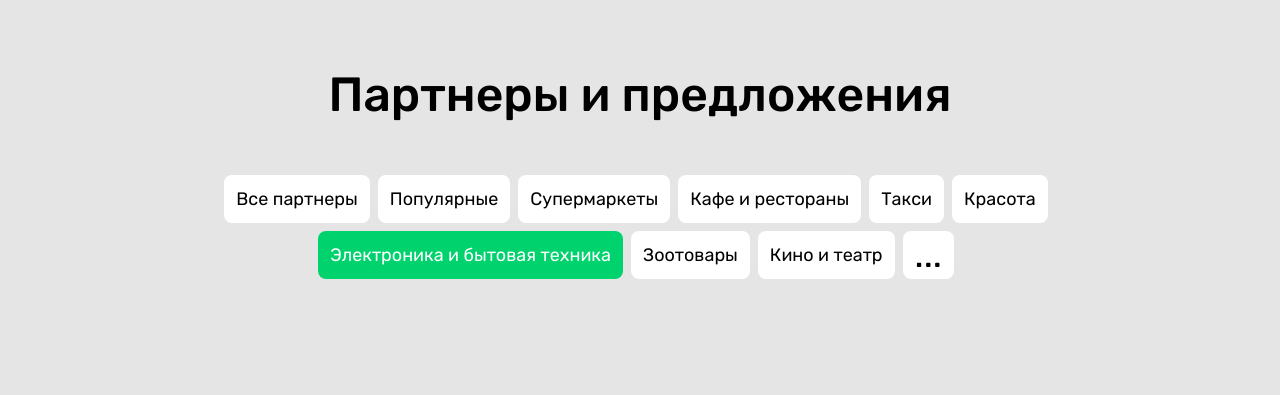
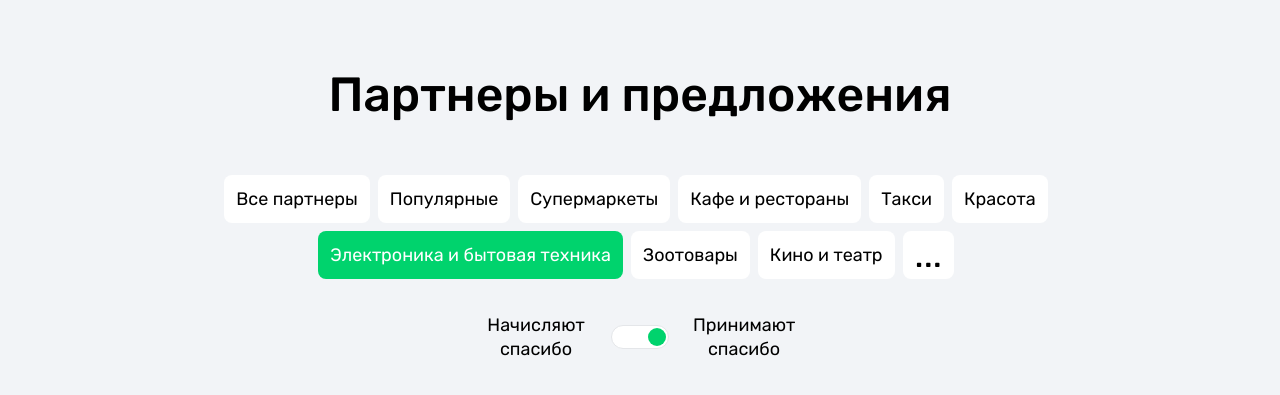
Before and after one commit to akbarjondev/spasibo, a plain HTML site: page index.html in a window 1280 px wide. Shown: the part 123-518 px from the top of the page. Drawn offline with Linux system fonts and the light colour scheme.

Commit message:
Add toggle, controller

```diff
--- a/css/style.css
+++ b/css/style.css
@@ -17,7 +17,7 @@
 
 /*general styles*/
 :root {
-	--body-color: #e5e5e5;
+	--body-color: #f2f4f7;
 	--main-green: #00d36d;
 	--main-white: #ffffff;
 	--main-black: #000000;
@@ -231,6 +231,7 @@ a:hover {
 	flex-wrap: wrap;
 	width: 990px;
 	margin: 0;
+	margin-bottom: 30px;
 	padding: 0;
 	list-style-type: none;
 }
@@ -255,3 +256,72 @@ a:hover {
 	color: var(--main-white);
 	background-color: var(--main-green);
 }
+/*form*/
+.hero-form-group {
+	width: 310px;
+	position: relative;
+	display: flex;
+	justify-content: space-between;
+	align-items: center;
+}
+.hero-radio {
+	position: absolute;
+	z-index: 2;
+	opacity: 0;
+	width: 63%;
+	cursor: pointer;
+}
+.first-radio {
+	left: 0;
+}
+.second-radio {
+	right: 0;
+}
+.hero-radio:checked {
+	z-index: 1;
+	cursor: default;
+}
+.first-radio:checked ~ .controller .coin {
+	margin-left: 0;
+}
+.first-radio:not(:checked) ~ .controller .coin {
+	margin-left: 34px;
+}
+.first-radio:checked + .hero-checkbox-label {
+	color: var(--main-green);
+}
+.second-radio:checked + .hero-checkbox-label {
+	color: var(--main-green);
+}
+.hero-checkbox-label {
+	display: inline-block;
+	width: 102px;
+	font-size: 18px;
+	line-height: 24px;
+	text-align: center;
+	cursor: pointer;
+}
+.controller {
+	position: absolute;
+	left: 50%;
+	transform: translateX(-50%);
+	display: flex;
+	align-items: center;
+	width: 58px;
+	height: 24px;
+	padding: 2px;
+	background-color: var(--main-white);
+	border: 1px solid #e4e6e9;
+	border-radius: 12px;
+	z-index: 1;
+}
+.coin {
+	flex-shrink: 0;
+	margin-left: 0px;
+	display: inline-block;
+	width: 18px;
+	height: 18px;
+	background-color: var(--main-green);
+	border-radius: 50%;
+	transition: 0.3s ease all;
+}
--- a/index.html
+++ b/index.html
@@ -91,6 +91,21 @@
 							<a class="hero-link" href="#">...</a>
 						</li>
 					</ul>
+
+					<form class="hero-form" action="https://echo.htmlacademy.ru" method="POST">
+						<div class="hero-form-group">
+							<input class="hero-radio first-radio" type="radio" name="type" id="radio-count">
+							<label class="hero-checkbox-label" for="radio-count">Начисляют спасибо</label>
+
+							<input class="hero-radio second-radio" type="radio" name="type" id="radio-get">
+							<label class="hero-checkbox-label" for="radio-get">Принимают спасибо</label>
+
+							<span class="controller">
+								<span class="coin"></span>
+							</span>
+						</div>
+						<button type="submit" class="hero-submit visually-hidden">Send</button>
+					</form>
 				</section><!-- End of hero -->
 		</div><!-- End of container -->
 	</main>
```
